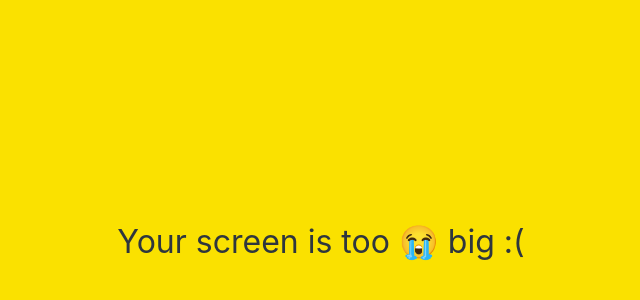
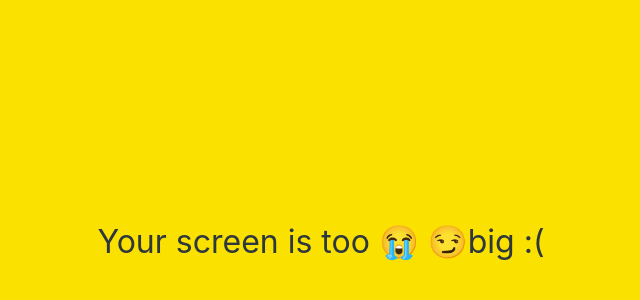
Before and after one commit to simsoyeon123/kokoa-clone-2021, a plain HTML site: page friends.html in a window 1280 px wide. Shown: the part 158-458 px from the top of the page, without its empty margins (319-959 px from the left). Drawn offline with Linux system fonts and the light colour scheme.

Commit message:
Update friends.html

```diff
--- a/friends.html
+++ b/friends.html
@@ -116,7 +116,7 @@
     </div>
 
 <div id="no-mobile">
-    <span>Your screen is too 😭 big :(</span>
+    <span>Your screen is too 😭 😏big :(</span>
 </div>
 
 <script
```
